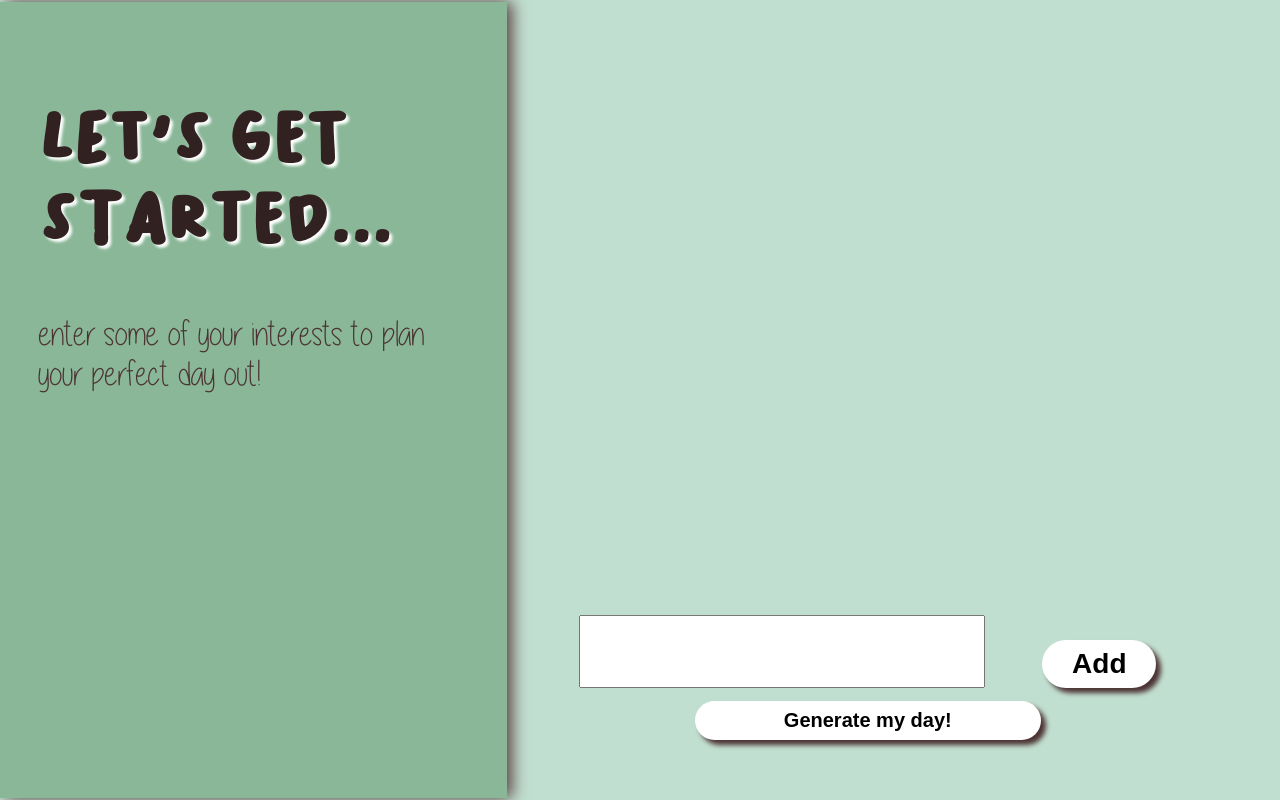
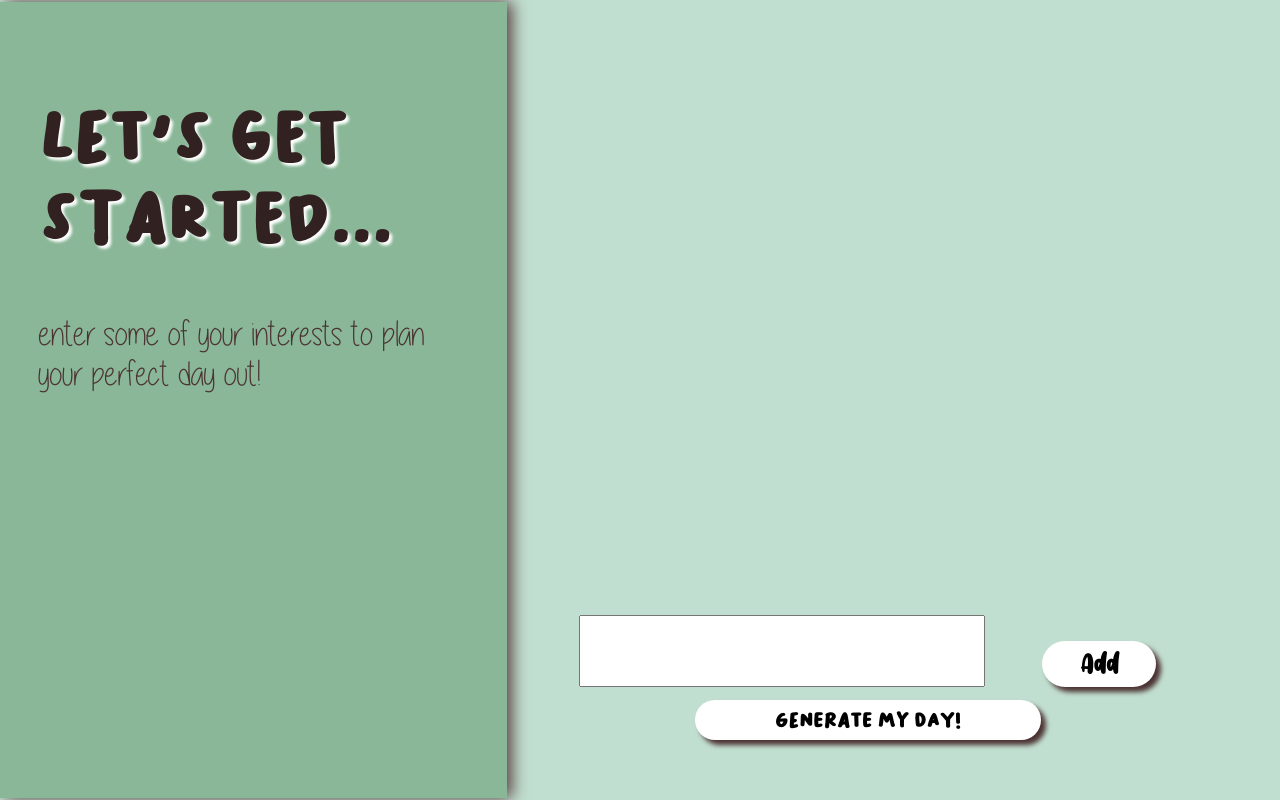
Before and after one commit to noahkaboa/Patriot-Hacks-2024, a Flask app: page /start-page in a window 1280 px wide. Run offline with Flask 3, Linux system fonts and the light colour scheme; some libraries are stand-ins or nearby versions.

Commit message:
start page

```diff
--- a/flask_app/static/start-page.css
+++ b/flask_app/static/start-page.css
@@ -1,5 +1,6 @@
 body {
     background: #c1dfd0;
+    overflow-y: hidden;
 }
 
 .wrapper {
@@ -39,11 +40,14 @@ body {
 
 .right-side {
     grid-area: right;
-    margin-top: 10vw;
+    margin-top: 2vw;
     display: flex;
     flex-direction: column;
     width: 70%;
+    height: 90%;
     margin: auto;
+    overflow-y: auto;
+    position: static;
 }
 
 .bottom {
@@ -60,16 +64,31 @@ body {
     margin: auto;
     margin-top: 1vw;
     font-size: 20px;
+    font-family: "BaksoSapi", serif;
 }
 
 .interests-input {
     width: 70%;
+    font-family: "ALittleSunshine", serif;
+    font-size: 20px;
 }
+
 .interests-input-wrapper {
     display: flex;
     margin-top: 1vw;
     gap: 10%;
 }
+
 .add-button {
     width: 20%;
+    font-family: "FreshLychee", serif;
 }
+
+.interest-element {
+    background-color: white;
+    padding: 1vw 2.5vw;
+    box-shadow: 5px 5px 5px rgb(76, 51, 51);
+    font-family: "ALittleSunshine", serif;
+    font-size: 25px;
+    margin-bottom: 2vw;
+}
```
